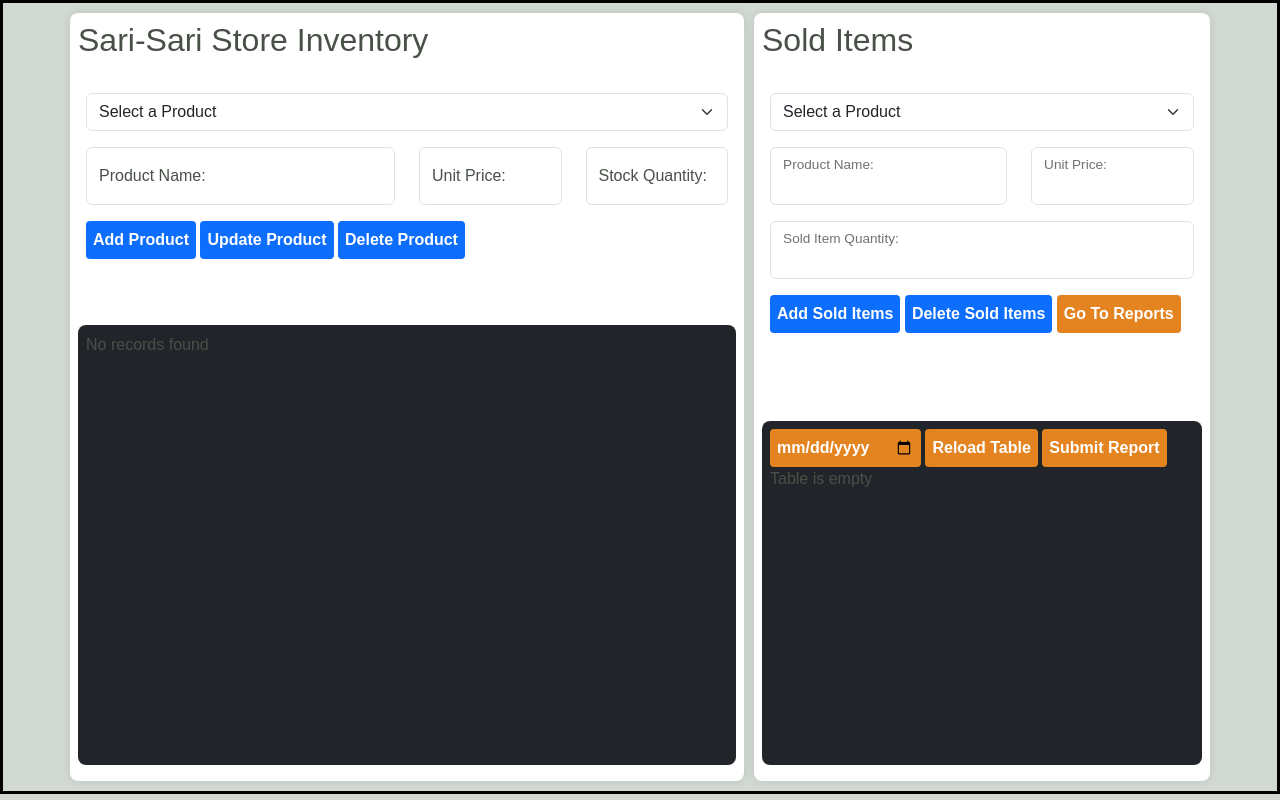
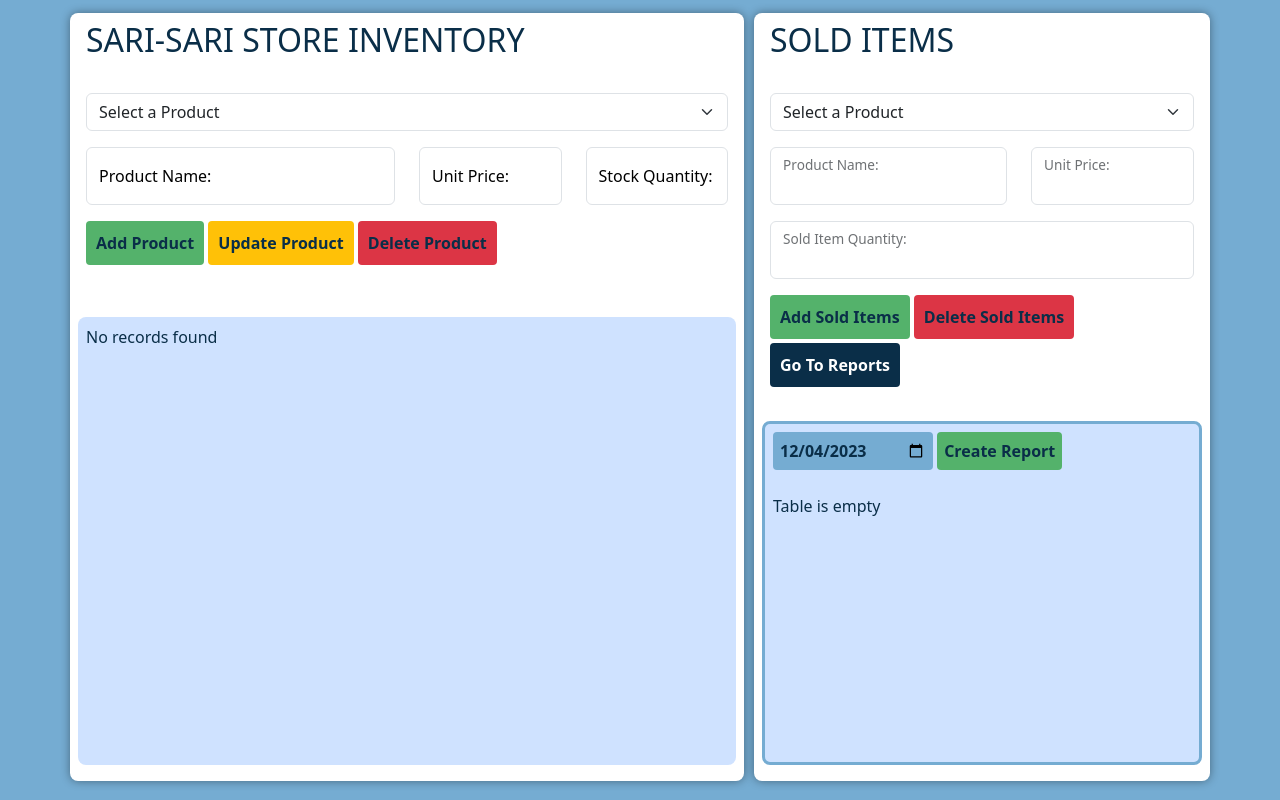
Before and after one commit to IvnnM/DAILY-SALES-SYSTEM, a PHP site: page /admin_page.php in a window 1280 px wide. Run offline with PHP 8.4, Linux system fonts and the light colour scheme; data that the repository does not hold is empty; some libraries are stand-ins or nearby versions.

Commit message:
Add files via upload

```diff
--- a/admin_page.php
+++ b/admin_page.php
@@ -14,10 +14,6 @@
 
     <!--<link rel="stylesheet" href="https://cdn.jsdelivr.net/npm/water.css@2/out/water.css">-->
     <link rel="stylesheet" href="style.css">
-    <style>
-
-
-  </style>
 </head>
 <body>
 
@@ -25,10 +21,10 @@
   <div class="row align-items-start">
 
     <div class="col" id="left-container">
-      <div class="d-block p-2" style="height: 8vh;">
-        <h2>Sari-Sari Store Inventory</h2>
+      <div class="d-block p-2 px-3" style="height: 8vh;">
+        <h2>SARI-SARI STORE INVENTORY</h2>
       </div>
-      <div class="d-block p-3 overflow-y-auto" id="product-container" style="height: 30vh;" >
+      <div class="d-block p-3 pb-0 overflow-y-auto" id="product-container" style="height: 29vh;" >
 
         <form id="productForm">
           <div class="mb-3">
@@ -75,7 +71,7 @@
 
 
           <button type="button" onclick="handleProductAction('addProduct')" class="btn">Add Product</button>
-          <button type="button" onclick="handleProductAction('updateProduct')" class="btn">Update Product</button>
+          <button type="button" onclick="handleProductAction('updateProduct')" class="btn update">Update Product</button>
           <button type="button" onclick="handleProductAction('deleteProduct')" class="btn delete">Delete Product</button>
         </form>
 
@@ -83,7 +79,7 @@
 
       </div>
       <div class="d-block p-2">
-          <div class="overflow-y-auto p-2" id="productList" style="background-color:#212529; border-radius:8px; height: 55vh;">
+          <div class="overflow-y-auto p-2" id="productList" style="background-color: #cfe2ff; border-radius:8px; height: 56vh;">
             <!-- Product list will be displayed here -->
             <?php
             include 'connection.php';
@@ -92,15 +88,15 @@
             $result = $con->query($sql);
 
             if ($result->num_rows > 0) {
-                echo "<table class='table table-dark table-hover' id='productTable'>";
+                echo "<table class='table table-primary' id='productTable'>";
                 echo '
                     <thead>
                         <tr>
                             <th scope="col">Product ID</th>
                             <th scope="col">Product Name</th>
                             <th scope="col">Unit Price</th>
-                            <th scope="col">Stock Quantity</th>
-                            <th scope="col">ACTION</th>
+                            <th scope="col">Stock</th>
+                            <th scope="col"></th>
                         </tr>
                     </thead>';
                 while ($row = $result->fetch_assoc()) {
@@ -127,10 +123,10 @@
       </div>
     </div>
     <div class="col" id="right-container">
-      <div class="d-block p-2" style="height: 8vh;">
-        <h2>Sold Items</h2>
+      <div class="d-block p-2 px-3" style="height: 8vh;">
+        <h2>SOLD ITEMS</h2>
       </div>
-      <div class="d-block p-3 overflow-y-auto" id="cart-container" style="height: 42vh;">
+      <div class="d-block p-3 pb-0 overflow-y-auto" id="cart-container" style="height: 42vh;">
       <form id="cartForm">
         <div class="mb-3">
             <select id="cartProductId" name="cartProductId" class="form-select" aria-label="Product ID">
@@ -174,15 +170,18 @@
 
         <button type="button" onclick="handleCartAction('addSoldItems')" class="btn mb-1">Add Sold Items</button>
         <button type="button" onclick="handleCartAction('deleteSoldItems')" class="btn delete mb-1">Delete Sold Items</button>
-        <button type="button" class="btn mb-1" id="reports">Go To Reports  </button>
+        <a href="dashboard.php" class="btn mb-1" role="button" id="reports">Go To Reports</a>
+
       </form>
 
       </div>
       <div class="d-block p-2">
-        <div class="overflow-y-auto p-2" id="soldProductList" style="background-color:#212529; border-radius:8px; height: 43vh">
-          <input type="date" id="selectedDate" name="selectedDate">
-          <button onclick="loadCart()">Reload Table</button>
-          <button id="submitCartBtn">Submit Report</button>
+        <div class="overflow-y-auto p-2" id="soldProductList" style="background-color:#cfe2ff; border:solid #75acd2; border-radius:8px; height: 43vh">
+            <form method="get">
+                <input type="date" id="selectedDate" name="selectedDate" value="<?php echo isset($_GET['selectedDate']) ? htmlspecialchars($_GET['selectedDate']) : date('Y-m-d'); ?>" onchange="this.form.submit()">
+                <button id="submitCartBtn">Create Report</button>
+            </form>
+
           <!-- Cart list will be displayed here -->
           <?php
           include 'connection.php';
@@ -195,6 +194,8 @@
               // Use the provided date if available and convert it to the correct format
               $selectedDate = $_GET['selectedDate'];
               $todayDate = date("Y-m-d", strtotime($selectedDate));
+
+
           }
 
           // Your existing SQL query
@@ -204,7 +205,7 @@
           $cartResult = $con->query($cartSql);
 
           if ($cartResult->num_rows > 0) {
-              echo "<table class='table table-dark table-hover overflow-y-auto' id='cartTable'>";
+              echo "<table class='table table table-primary overflow-y-auto' id='cartTable'>";
               echo '
                   <thead>
                       <tr>
--- a/script.js
+++ b/script.js
@@ -251,7 +251,7 @@ function handleSubmitCart() {
 
     // Confirm with the user before submitting the cart
     Swal.fire({
-        title: 'Submit Cart?',
+        title: 'Submit Report?',
         icon: 'warning',
         showCancelButton: true,
         confirmButtonText: 'Submit',
@@ -272,9 +272,12 @@ function handleSubmitCart() {
                         // Show success message
                         Swal.fire({
                             icon: 'success',
-                            title: 'Cart submitted successfully!',
+                            title: 'Report submitted successfully!',
                             showConfirmButton: false,
                             timer: 1500
+                        }).then(() => {
+                            // Reload the page after the SweetAlert is closed
+                            location.reload();
                         });
                         // Optionally, you can clear the cart or take other actions
                     } else if (result === 'Cart is empty.') {
--- a/style.css
+++ b/style.css
@@ -1,19 +1,18 @@
 body {
-  border: solid black;
-  padding: 10px;
-  font-family: Arial, sans-serif;
-  background-color: #d2d9d2;
+  padding: 13px;
+
+  background-color: #75acd2;
   /*background-color: #ffdcda;
   color: #2f2a24;*/
-  color: #485047;
+  color: #0a2e48;
 
 }
 ::-webkit-scrollbar {
   width: 12px;
 }
 ::-webkit-scrollbar-thumb {
-  background: #89a591;
-  border-radius: 50px;
+  background: #1669a2;
+  border-radius: 86px;
 }
 
 .container {
@@ -30,19 +29,21 @@ body {
   max-width: 60%;
   margin-right: 10px;
   background-color: #fff;
+;
   border-radius: 8px;
-  box-shadow: 0 0 10px rgba(0, 0, 0, 0.1);
+  box-shadow: 0 0 10px rgba(0, 0, 0, 0.4);
 }
 #right-container{
   max-width: 40%;
   background-color: #fff;
+;
   border-radius: 8px;
-  box-shadow: 0 0 10px rgba(0, 0, 0, 0.1);
+  box-shadow: 0 0 10px rgba(0, 0, 0, 0.4);
 }
  .btn {
-  padding: 7px;
-  background-color: #0d6efd;
-  color: #fff;
+  padding: 10px;
+  background-color: #54b26b;
+  color: #0a2e48;
   font-weight: bold;
   border: none;
   border-radius: 4px;
@@ -50,38 +51,58 @@ body {
 }
 button, #selectedDate {
   padding: 7px;
-  background-color: #e38421;
-  color: #fff;
+  background-color: #54b26b;
+  color: #0a2e48;
   font-weight: bold;
   border: none;
   border-radius: 4px;
   cursor: pointer;
 }
+#selectedDate {
+  background-color: #75acd2;
+  color: #0a2e48;
+}
 #addStockBtn {
   padding: 7px;
-  background-color: #e38421;
-  color: #fff;
+  background-color: #54b26b;
+  color: #0a2e48;
   font-weight: bold;
   border: none;
   border-radius: 4px;
   cursor: pointer;
 }
 #reports {
-  background-color: #e38421;
+  background-color: #0a2e48;
   color: #fff;
   font-weight: bold;
 }
-
-button:hover, .btn:hover, #addStockBtn:hover{
-  background-color: #4caf50;
+.btn.update {
+  background-color: #ffc107;
+  color: #0a2e48;
+}
+.btn.delete {
+  background-color: #dc3545;
+  color: #0a2e48;
+}
+.btn:hover, .btn.update:hover, .btn.delete:hover, #addStockBtn:hover{
+  transition: background-color 0.3s, color 0.3s;
+  background-color: #1669a2;
   color: #fff;
 }
-
-#reports:hover {
-  background-color: #ecaa65;
-  color: #fff;
-}
-.btn.delete:hover {
+#submitCartBtn:hover {
+  transition: background-color 0.3s, color 0.3s;
   background-color: #dc3545;
   color: #fff;
 }
+#reports:hover {
+  transition: background-color 0.3s, color 0.3s;
+  background-color: #1669a2;
+  color: #fff;
+}
+.form-control{
+  color: black;
+}
+label{
+
+  color: black;
+}
```
Also changed, not shown: dashboard.php (added, +18 -0 lines), php/cart_handler.php (+16 -20 lines), php/process_product.php (added).
